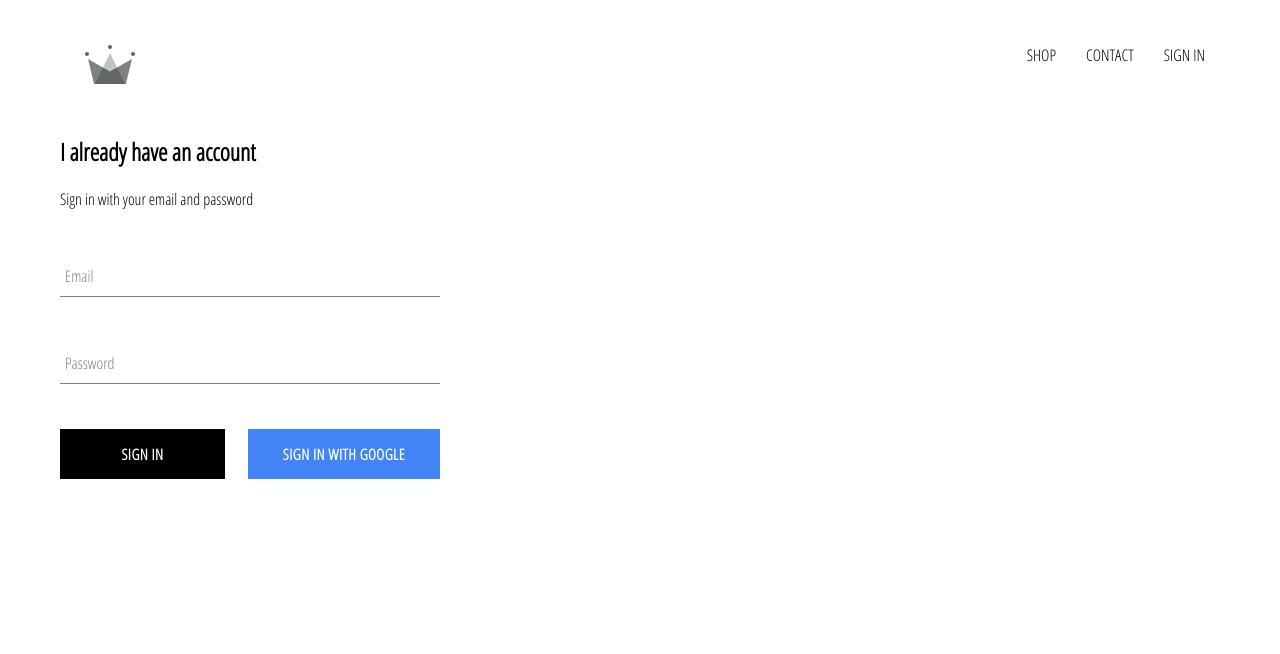
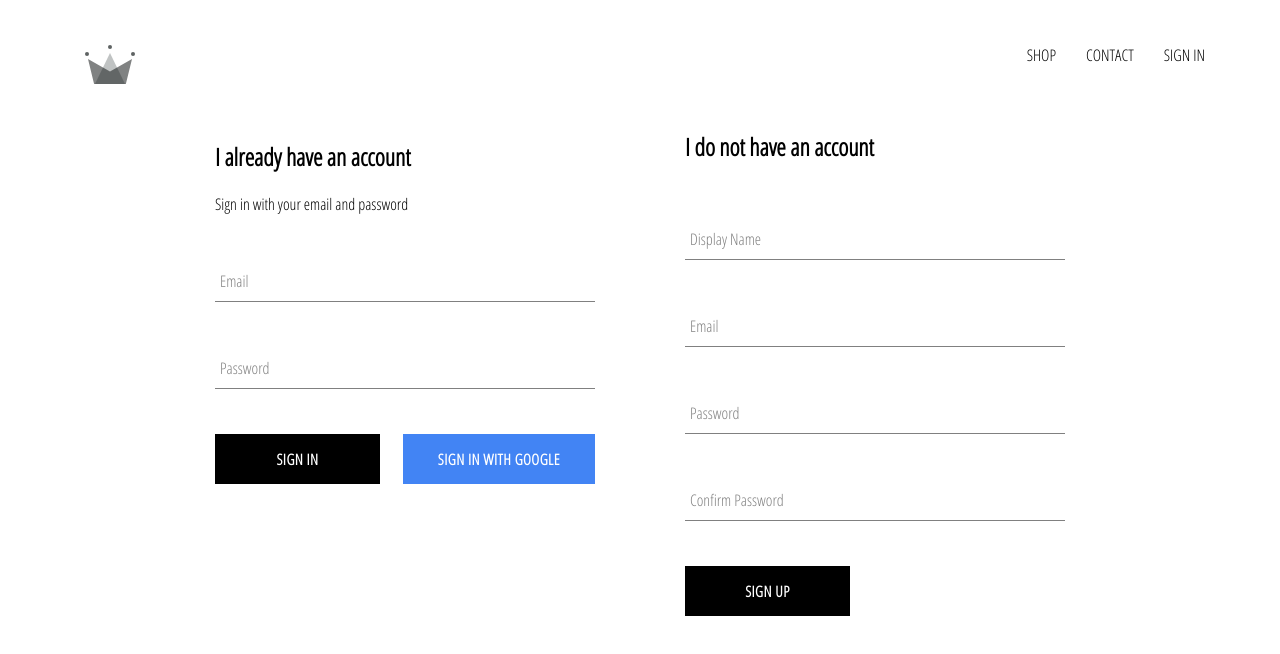
Before and after one commit to colinjcason/crown-clothing, a React (Create React App) app: page /signin in a window 1280 px wide. Shown: the top 654 px of the page. Built offline with nearby package versions, Linux system fonts and the light colour scheme; no server answers.

Commit message:
created sign up form and connected to firebase

```diff
--- a/src/App.js
+++ b/src/App.js
@@ -19,9 +19,19 @@
   unsubscribeFromAuth = null
 
   componentDidMount() {
-    this.unsubscribeFromAuth = auth.onAuthStateChanged(async user => {
-      createUserProfileDocument(user);
-      console.log(user)
+    this.unsubscribeFromAuth = auth.onAuthStateChanged(async userAuth => {
+      if(userAuth) {
+        const userRef = await createUserProfileDocument(userAuth)
+        userRef.onSnapshot(snapShot => {
+          this.setState({
+            currentUser: {
+              id: snapShot.id,
+              ...snapShot.data()
+            }
+          })
+        })
+      }
+      this.setState({ currentUser: userAuth })
     })
   }
 
--- a/src/components/sign-in/SignIn.js
+++ b/src/components/sign-in/SignIn.js
@@ -2,7 +2,7 @@
 import FormInput from '../form-input/FormInput'
 import Button from '../button/Button'
 import './sign-in.styles.scss'
-import { signInWithGoogle } from '../../firebase/firebase.utils'
+import { signInWithGoogle, auth } from '../../firebase/firebase.utils'
 
 class SignIn extends React.Component{
     constructor(props) {
@@ -14,10 +14,17 @@
         }
     }
 
-    handleSubmit = e => {
+    handleSubmit = async e => {
         e.preventDefault()
 
-        this.setState({ email: '', password: ''})
+        const { email, password } = this.state
+
+        try {
+            await auth.signInWithEmailAndPassword(email, password)
+            this.setState({ email: '', password: ''})
+        } catch(error) {
+            console.log(error)
+        }
     }
 
     handleChange = e => {
--- /dev/null
+++ b/src/components/sign-up/SignUp.js
@@ -0,0 +1,99 @@
+import React from 'react'
+import FormInput from '../form-input/FormInput'
+import Button from '../button/Button'
+import { auth, createUserProfileDocument } from '../../firebase/firebase.utils'
+import './sign-up.styles.scss'
+
+class SignUp extends React.Component {
+    constructor() {
+        super()
+
+        this.state = {
+            displayName: '',
+            email: '',
+            password: '',
+            confirmPassword: ''
+        }
+    }
+
+    handleSubmit = async e => {
+        e.preventDefault()
+
+        const {displayName, email, password, confirmPassword} = this.state
+
+        if(password !== confirmPassword) {
+            alert("Passwords don't match")
+            return
+        }
+
+        try {
+            const { user } = await auth.createUserWithEmailAndPassword(email, password)
+            await createUserProfileDocument(user, { displayName })
+            this.setState({
+                displayName: '',
+                email: '',
+                password: '',
+                confirmPassword: ''
+            })
+        } catch (error) {
+            console.error(error)
+        }
+    }
+
+    handleChange = e => {
+        const { name, value } = e.target
+        this.setState({ [name]: value })
+    }
+
+    render() {
+        const {displayName, email, password, confirmPassword} = this.state
+        return(
+            <div className='sign-up'>
+                <h2 className='title'>I do not have an account</h2>
+                <span></span>
+                <form className='sign-up-form' onSubmit={this.handleSubmit}>
+                    <FormInput
+                    type='text'
+                    name='displayName'
+                    value={displayName}
+                    onChange={this.handleChange}
+                    label='Display Name'
+                    required
+                    >
+                    </FormInput>
+                    <FormInput
+                    type='email'
+                    name='email'
+                    value={email}
+                    onChange={this.handleChange}
+                    label='Email'
+                    required
+                    >
+                    </FormInput>
+                    <FormInput
+                    type='password'
+                    name='password'
+                    value={password}
+                    onChange={this.handleChange}
+                    label='Password'
+                    required
+                    >
+                    </FormInput>
+                    <FormInput
+                    type='password'
+                    name='confirmPassword'
+                    value={confirmPassword}
+                    onChange={this.handleChange}
+                    label='Confirm Password'
+                    required
+                    >
+                    </FormInput>
+                    <Button type='submit'>Sign Up</Button>
+
+                </form>
+            </div>
+        )
+    }
+}
+
+export default SignUp
--- /dev/null
+++ b/src/components/sign-up/sign-up.styles.scss
@@ -0,0 +1,9 @@
+.sign-up {
+  display: flex;
+  flex-direction: column;
+  width: 380px;
+
+  .title {
+    margin: 10px 0;
+  }
+}
--- a/src/firebase/firebase.utils.js
+++ b/src/firebase/firebase.utils.js
@@ -13,9 +13,9 @@
   };
 
 export const createUserProfileDocument = async (userAuth, additionalData) => {
-  if(!userAuth) return
+  if(!userAuth) return;
 
-  const userRef = firestore.doc(`user/${userAuth.uid}`)
+  const userRef = firestore.doc(`user/${userAuth.id}`)
   const snapshot = await userRef.get()
 
   if(!snapshot.exists) {
--- a/src/pages/sign-in-page/SignInPage.js
+++ b/src/pages/sign-in-page/SignInPage.js
@@ -1,9 +1,12 @@
 import React from 'react'
 import SignIn from '../../components/sign-in/SignIn'
+import SignUp from '../../components/sign-up/SignUp'
+import './sign-in-and-sign-up.styles.scss'
 
 const SignInPage = () => (
-    <div className='sign-in'>
+    <div className='sign-in-and-sign-up'>
         <SignIn />
+        <SignUp />
     </div>
 )
 
--- /dev/null
+++ b/src/pages/sign-in-page/sign-in-and-sign-up.styles.scss
@@ -0,0 +1,6 @@
+.sign-in-and-sign-up {
+  width: 850px;
+  display: flex;
+  justify-content: space-between;
+  margin: 30px auto;
+}
```
